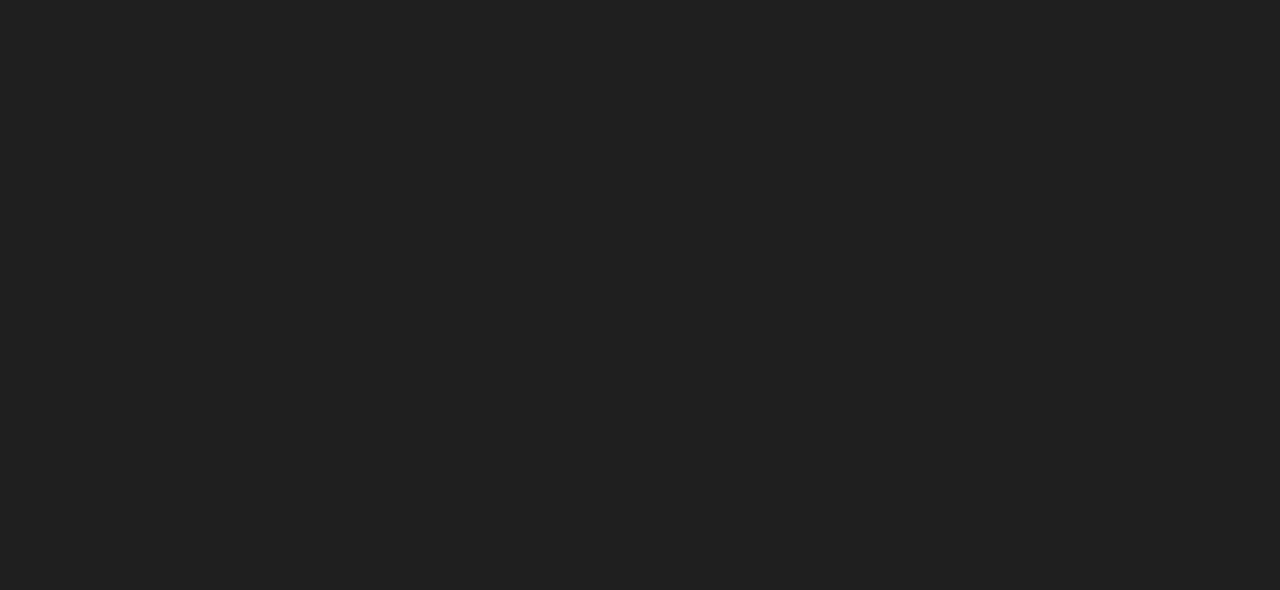
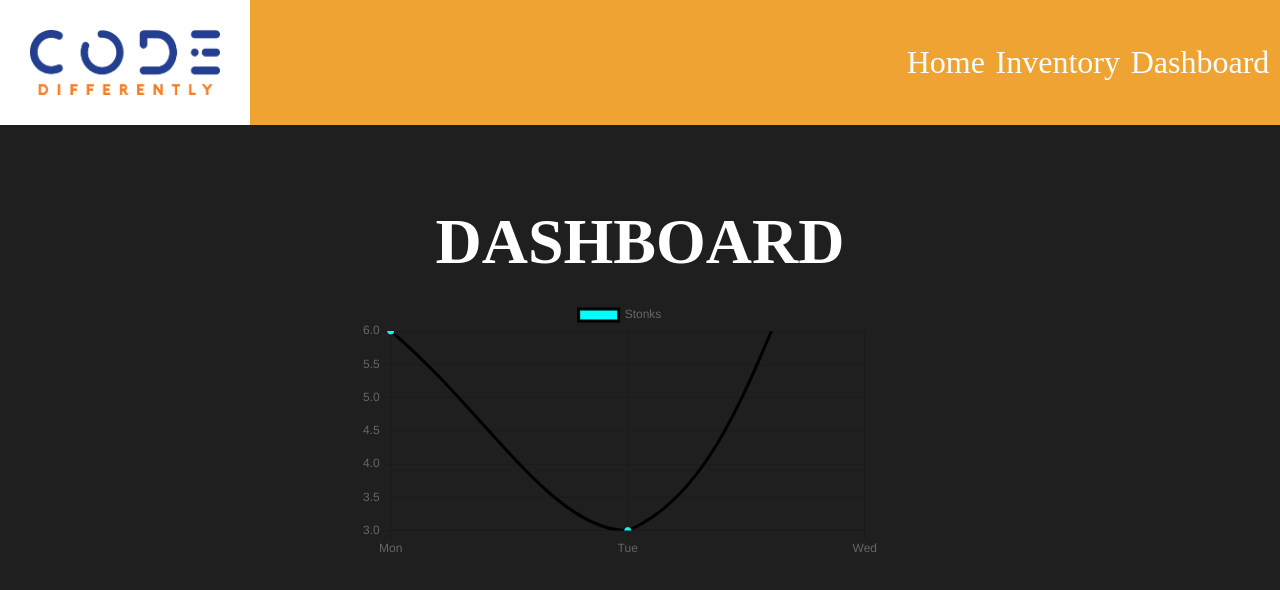
Before and after one commit to PoshLizard/inventory-table, a React (Create React App) app: page /dashboard in a window 1280 px wide. Before the commit this address had no page. Shown: the top 590 px of the page. Built offline with nearby package versions, Linux system fonts and the light colour scheme.

Commit message:
Added dashboard page and route

```diff
--- a/src/App.js
+++ b/src/App.js
@@ -3,11 +3,13 @@
 import { Route, Routes } from 'react-router-dom';
 import InventoryTable from './pages/InventoryTable';
 import Login from './pages/Login';
+import Dashboard from './pages/Dashboard';
 function App() {
   return (
     <Routes>
       <Route path="/" element={<Login />}></Route>
       <Route path="/inventory" element={<InventoryTable />}/>
+      <Route path="/dashboard" element={<Dashboard />}/>
     </Routes>
   );
 
--- a/src/components/Header.js
+++ b/src/components/Header.js
@@ -13,6 +13,7 @@
                         }}>
               <Link to={`/`}> Home </Link>
               <Link to={`/inventory`}> Inventory </Link>
+              <Link to={`/dashboard`}> Dashboard </Link>
             </div>
 
         </header>
--- a/src/components/SideNav.js
+++ b/src/components/SideNav.js
@@ -8,6 +8,7 @@
         <div className="side-nav-links">
           <Link to={`/`}> Home </Link>
           <Link to={`/inventory`}> Inventory </Link>
+          <Link to={`/dashboard`}> Dashboard </Link>
         </div>
 
     </div>
--- /dev/null
+++ b/src/pages/Dashboard.js
@@ -0,0 +1,78 @@
+import React, { useState, useEffect } from 'react';
+import Header from '../components/Header';
+import SideNav from '../components/SideNav';
+import { Line } from "react-chartjs-2";
+import {
+    Chart as ChartJS,
+    LineElement,
+    CategoryScale, // x axis
+    LinearScale, // y axis
+    PointElement,
+    Legend,
+    Tooltip
+} from 'chart.js';
+
+ChartJS.register(
+    LineElement,
+    CategoryScale,
+    LinearScale,
+    PointElement,
+    Legend,
+    Tooltip
+)
+
+const Dashboard = () => {
+    const data = {
+        labels: ['Mon', 'Tue', 'Wed'],
+        datasets: [
+            {
+                label: 'Stonks',
+                data: [6, 3, 9],
+                backgroundColor: 'aqua',
+                borderColor: 'black',
+                pointBorderColor: 'aqua',
+                fill: true,
+                tension: 0.4
+            }
+        ]
+    }
+
+    const options = {
+        plugins: {
+            legend: true
+        },
+        scales: {
+            y: {
+                min: 3,
+                max: 6
+            }
+        }
+    }
+
+    return (
+        <div className='dashboard'>
+            <Header />
+            <div className='container'>
+                <SideNav />
+                <div className='content'>
+                    <h1 style={{ fontSize: '4rem', marginTop: '30px' }}>DASHBOARD</h1>
+                    {/* TODO: Pull data from the Inventory */}
+                    <div style={
+                        {
+                            width: '600px',
+                            height: '300px',
+                            padding: '20px'
+                        }
+                    }>
+                        <Line
+                            data={data}
+                            options={options}
+                        ></Line>
+                </div>
+            </div>
+        </div>
+        </div >
+    )
+}
+
+export default Dashboard;
```
